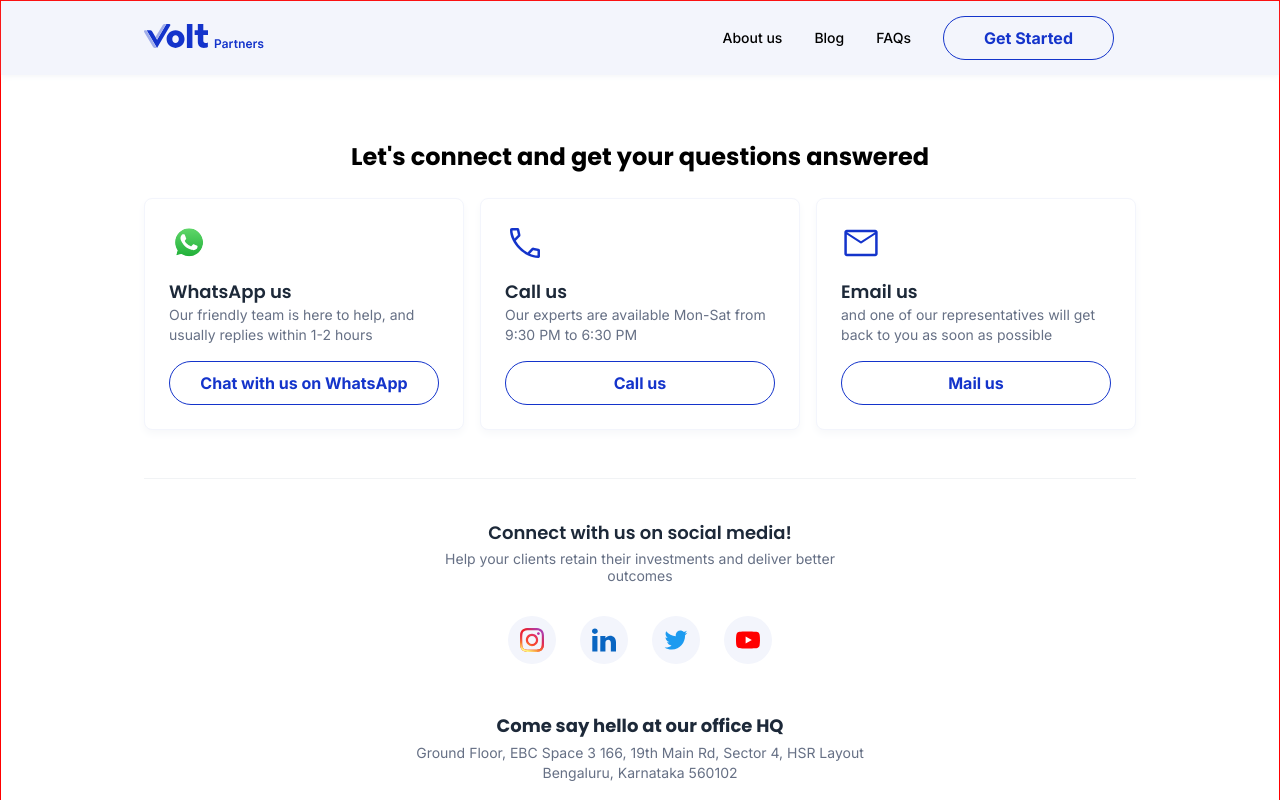
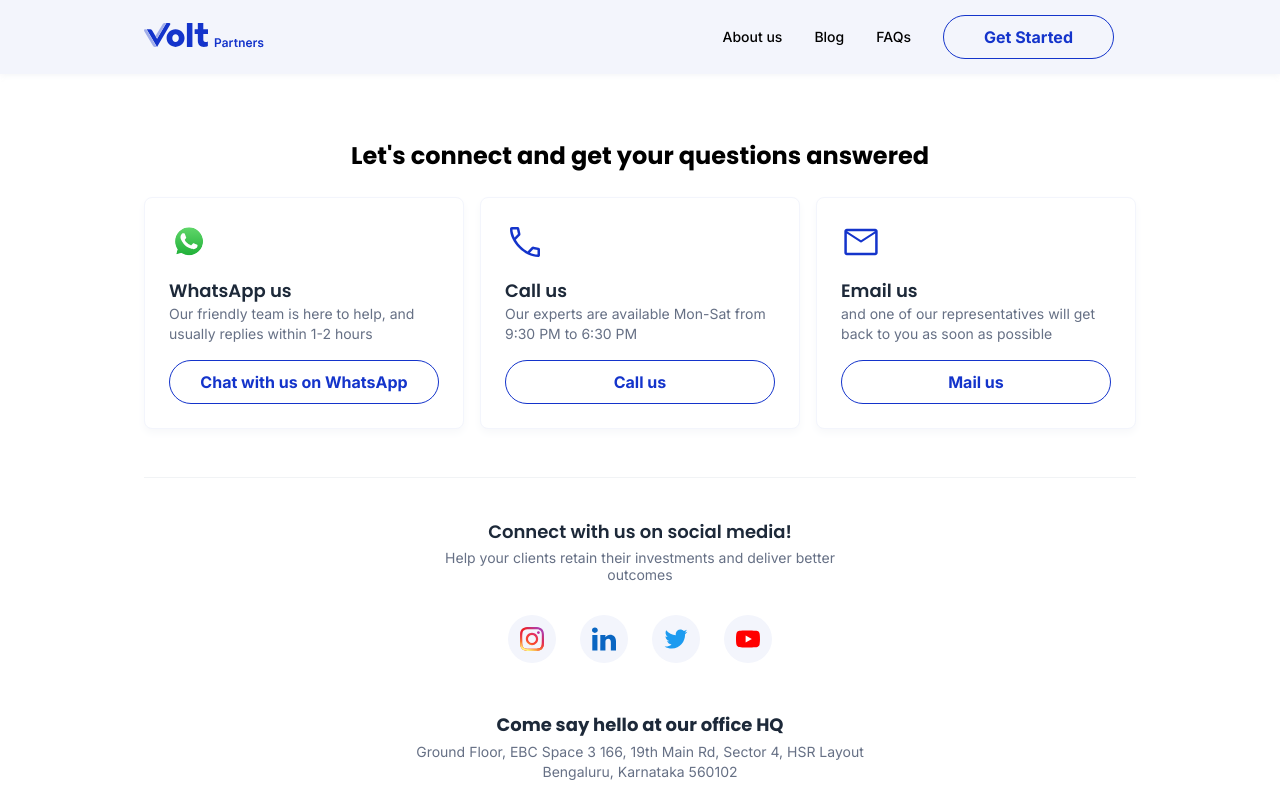
Before and after one commit to sekhorroy/partnerLandingPage_VOLT, a Next.js app: page /contactus in a window 1280 px wide. Shown: the top 800 px of the page. Built offline with nearby package versions, Linux system fonts and the light colour scheme.

Commit message:
ui fixes

```diff
--- a/src/ContactusPage/ContactUs.module.css
+++ b/src/ContactusPage/ContactUs.module.css
@@ -2,9 +2,7 @@
    display: flex;
    flex-direction: column;
    align-items: center;
-
    box-sizing: border-box;
-   border: 1px solid red;
 }
 .hello {
    font-family: 'Inter', sans-serif;
--- a/src/pages/_document.tsx
+++ b/src/pages/_document.tsx
@@ -5,7 +5,6 @@ export default function Document() {
     <Html lang="en">
       <Head>
           <link rel="preconnect" href="https://fonts.googleapis.com" />
-          {/*<link rel="preconnect" href="https://fonts.gstatic.com" crossOrigin />*/}
           <link rel="preconnect" href="https://fonts.gstatic.com" />
           <link
               href="https://fonts.googleapis.com/css2?family=Inter:wght@100;200;300;400;500;600;700;800;900&family=Poppins:wght@100;200;300;400;500;600;700;800;900&display=swap"
```
Also changed, not shown: 1 other file (tests, documents, lock files or other folders).
